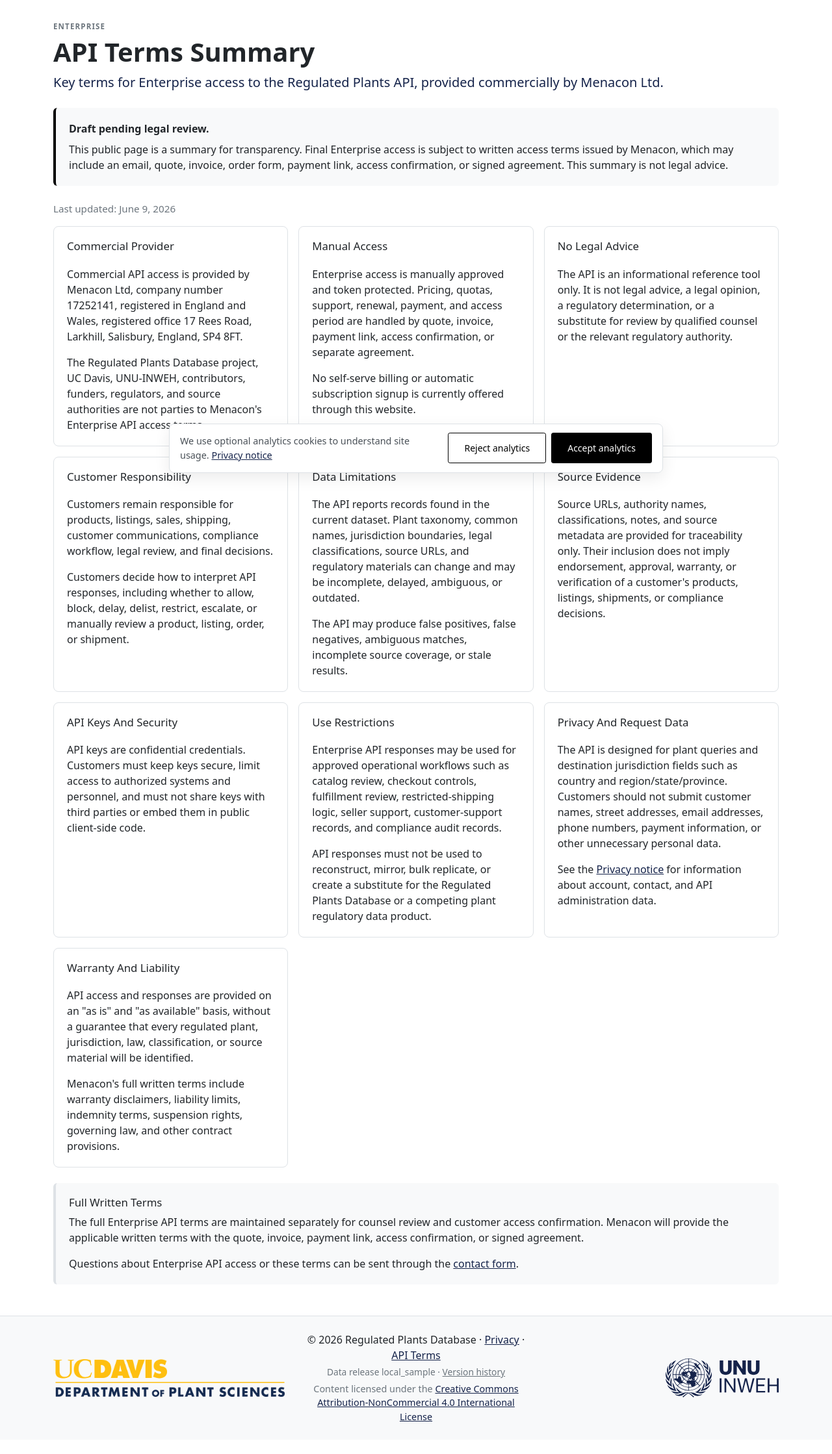
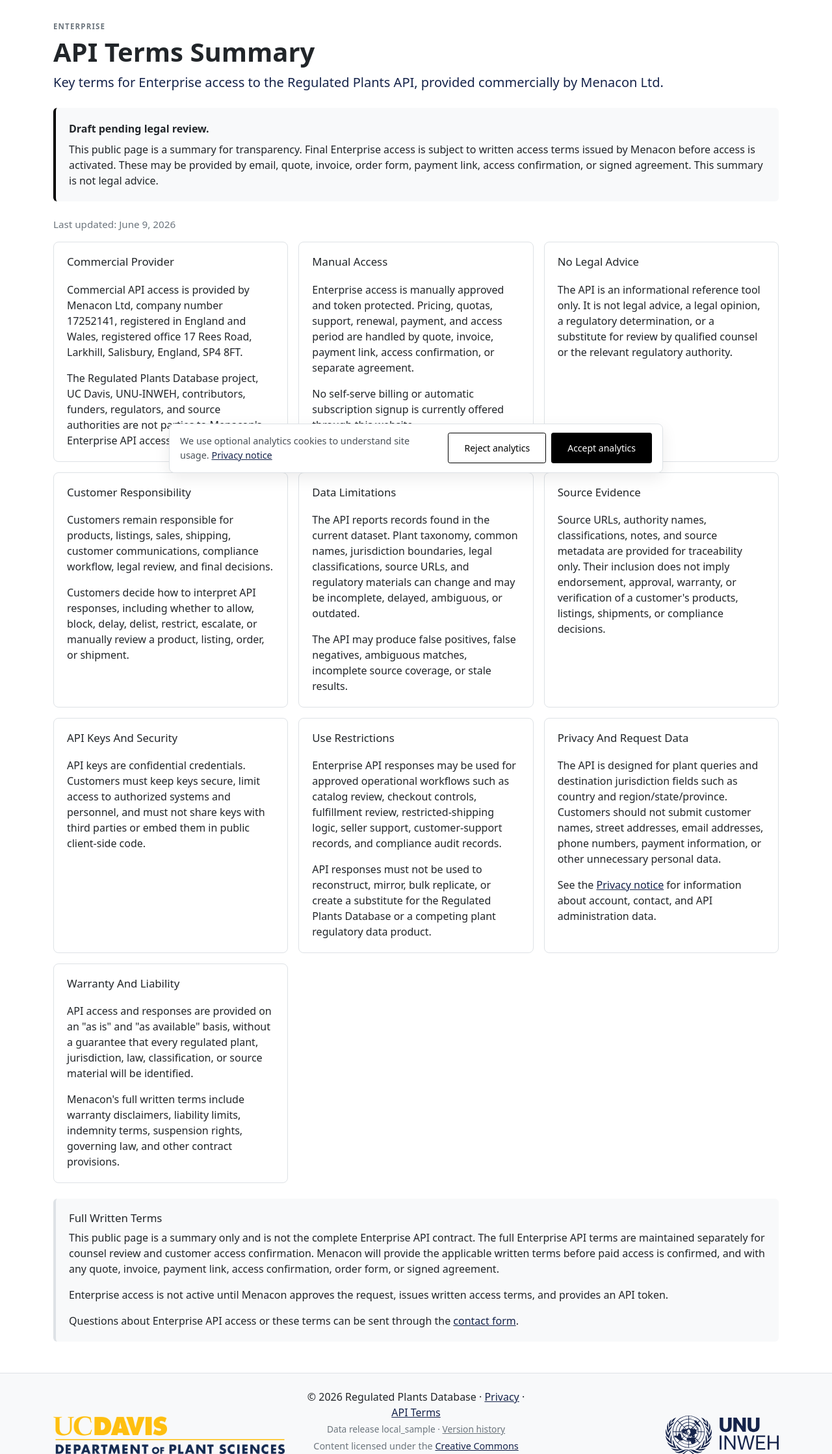
Before and after one commit to oozr/invasive_plants, a Flask app: page /api/terms in a window 1280 px wide. Shown: the part 56-2294 px from the top of the page at 65% size. Before the commit the page ends 2244 px from the top, so only its background shows below. Run offline with Flask 2, Linux system fonts and the light colour scheme; parts of the project's set-up code (start-up, migrations or seed data) failed here and were passed over; some libraries are stand-ins or nearby versions.

Commit message:
tightened terms of api

```diff
--- a/app/templates/api_terms.html
+++ b/app/templates/api_terms.html
@@ -17,9 +17,10 @@
     <p class="mb-2"><strong>Draft pending legal review.</strong></p>
     <p class="mb-0">
         This public page is a summary for transparency. Final Enterprise access
-        is subject to written access terms issued by Menacon, which may include
-        an email, quote, invoice, order form, payment link, access confirmation,
-        or signed agreement. This summary is not legal advice.
+        is subject to written access terms issued by Menacon before access is
+        activated. These may be provided by email, quote, invoice, order form,
+        payment link, access confirmation, or signed agreement. This summary is
+        not legal advice.
     </p>
 </section>
 
@@ -163,10 +164,16 @@
     <section class="api-access-panel mt-4">
         <h2 class="h5">Full Written Terms</h2>
         <p>
-            The full Enterprise API terms are maintained separately for counsel
-            review and customer access confirmation. Menacon will provide the
-            applicable written terms with the quote, invoice, payment link,
-            access confirmation, or signed agreement.
+            This public page is a summary only and is not the complete
+            Enterprise API contract. The full Enterprise API terms are
+            maintained separately for counsel review and customer access
+            confirmation. Menacon will provide the applicable written terms
+            before paid access is confirmed, and with any quote, invoice,
+            payment link, access confirmation, order form, or signed agreement.
+        </p>
+        <p>
+            Enterprise access is not active until Menacon approves the request,
+            issues written access terms, and provides an API token.
         </p>
         <p class="mb-0">
             Questions about Enterprise API access or these terms can be sent
```
